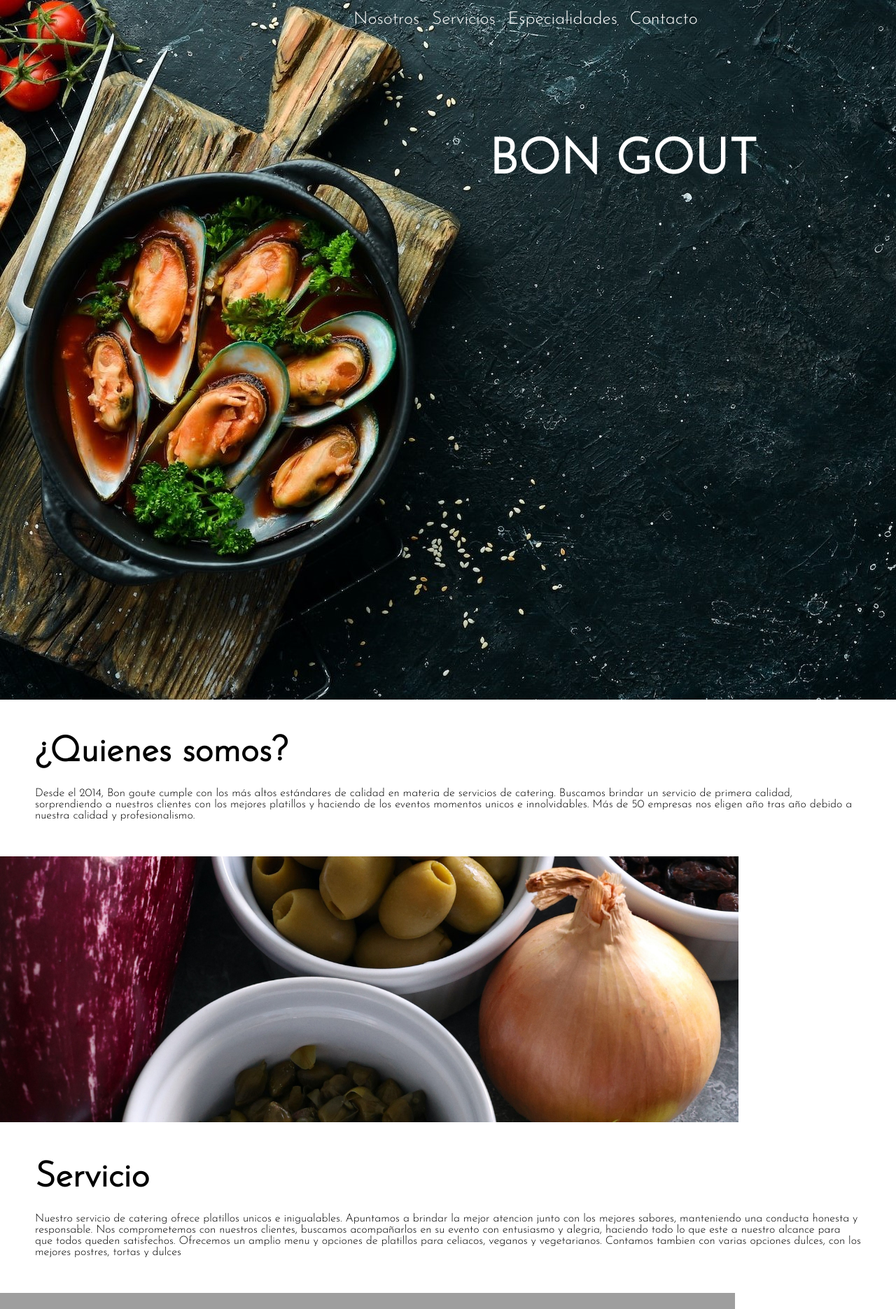
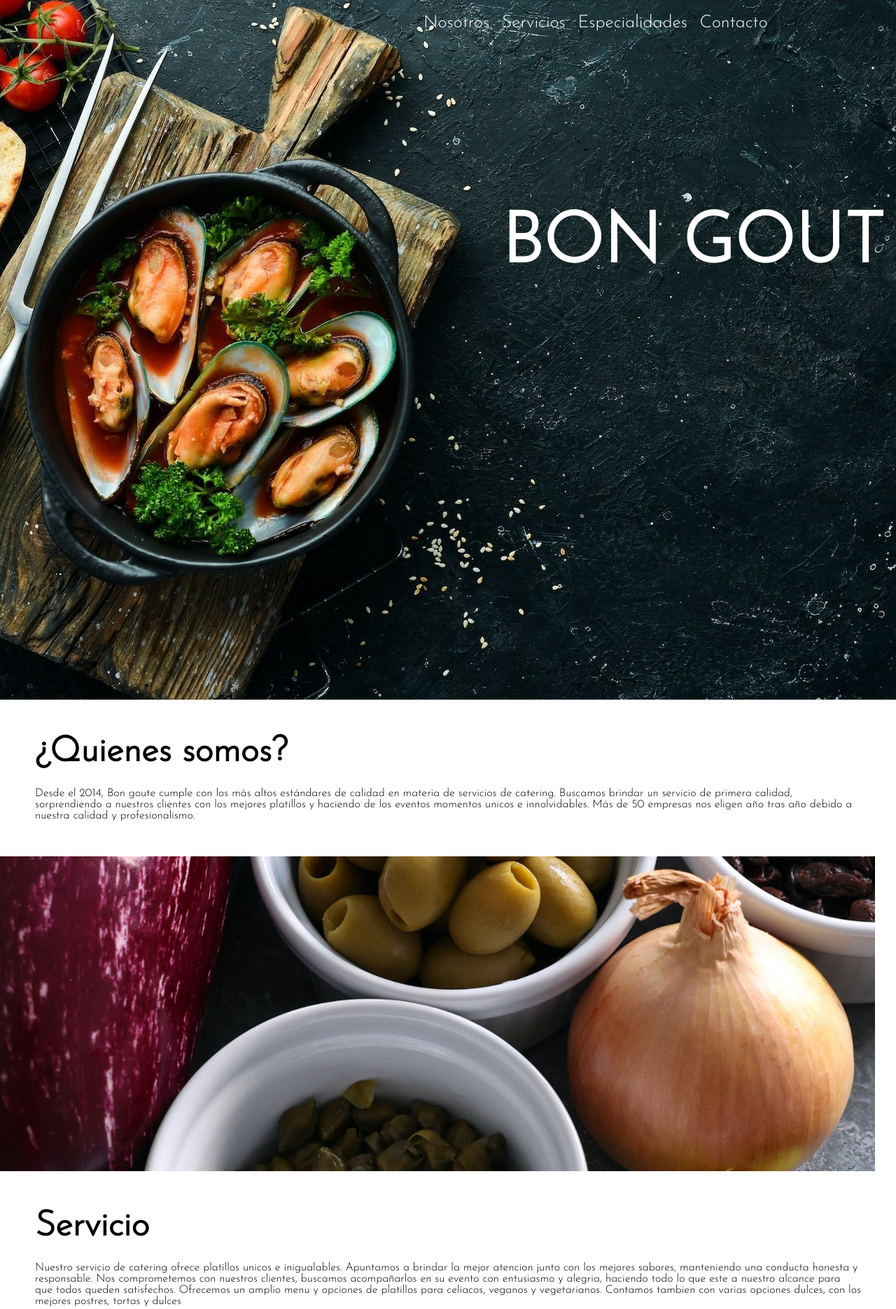
Before and after one commit to coti8855/tecnoWeb, a plain HTML site: page index.html in a window 1280 px wide. Shown: the top 1871 px of the page at 70% size. Drawn offline with Linux system fonts and the light colour scheme; grey boxes are pictures that could not be loaded.

Commit message:
Add files via upload

```diff
--- a/index.html
+++ b/index.html
@@ -1,19 +1,14 @@
 <!DOCTYPE html>
 <html>
-
  <head>
 <link rel="stylesheet" href="prueba.css">
 <meta charset="utf-8">
-<title>HOLA</title>
-
+<title>BON GOUT</title>
 </head>
-
 <body>
-
 	<div class="cuerpo">
 		<div class="primeraParte">
 		<div class="menu">
-
 			<ul>
 				<li class="menuItem"><a href="#nosotros">Nosotros</a></li>
 				<li class="menuItem"><a href="#servicios">Servicios</a></li>
@@ -51,9 +46,11 @@
       	Podes enviarnos un mail al correo: bongoute123123@gmail.com o comunicarte por WSP: 22121243234.
        ¡No dudes en contactarnos!</p>
      </div>
+
       <div class="pie">
         <h5>Lhuillier Constanza. Legajo: 91549/6. Buenos Aires, Argentina</h5>
       </div>
+
 	</div>
 </body>
 </html>
--- a/prueba.css
+++ b/prueba.css
@@ -17,36 +17,32 @@ height: 1000px;
 }
 
 .menu{
-  margin-left: 500px ;
+  margin-left: 600px ;
   font-size: 25px;
-
 }
 
 .menuItem{
  display: inline-block;
  padding: 5px;
-  margin-top: 10px;
+ margin-top: 15px;
 }
 
 .menuItem a{
-
  color: white;
  text-decoration: none;
+}
 
-}
 .menuItem a:hover{
-
  color: white;
  background-color: #262927;
-
  }
 
  .titulo {
-  font-size: 70px;
+  font-size: 100px;
   color: white;
   text-align: center;
-  margin-top: 150px;
-  margin-left: 500px ;
+  margin-top:250px;
+  margin-left: 700px ;
 }
 
 .texto {
@@ -66,22 +62,20 @@ font-size: 50px;
 
 .imagen{
   background-size: cover;
-  height: 380px;
+  width: 1250px;
+  height: 450px;
+  }
 
-
-}
 .imagenFideos{
   background-size: cover;
-  width: 1050px;
-
-
+  width: 1250px;
 }
 
 
 .imagenes{
   display: inline-block;
   padding: 10px;
-margin-left: 40px;
+  margin-left: 80px;
   width: 240px;
   height: 440px;
 }
@@ -94,11 +88,8 @@ height: 440px;
 }
 .epigrafe p{
   font-size: 30px;
-
-
 }
 
 .epigrafe{
   margin-left: 50px;
-
 }
```
Lines whose indentation alone changed are shown as unchanged.
